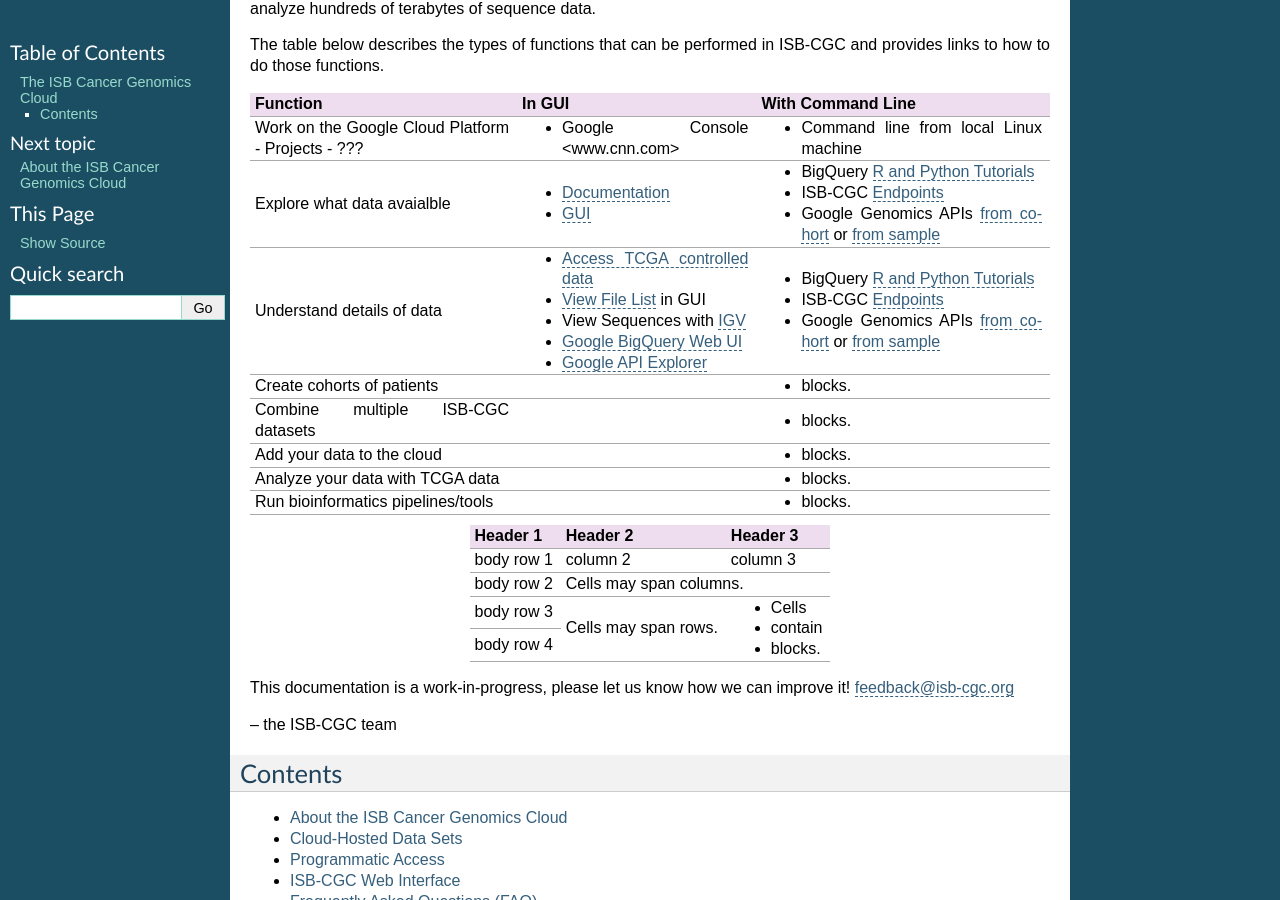
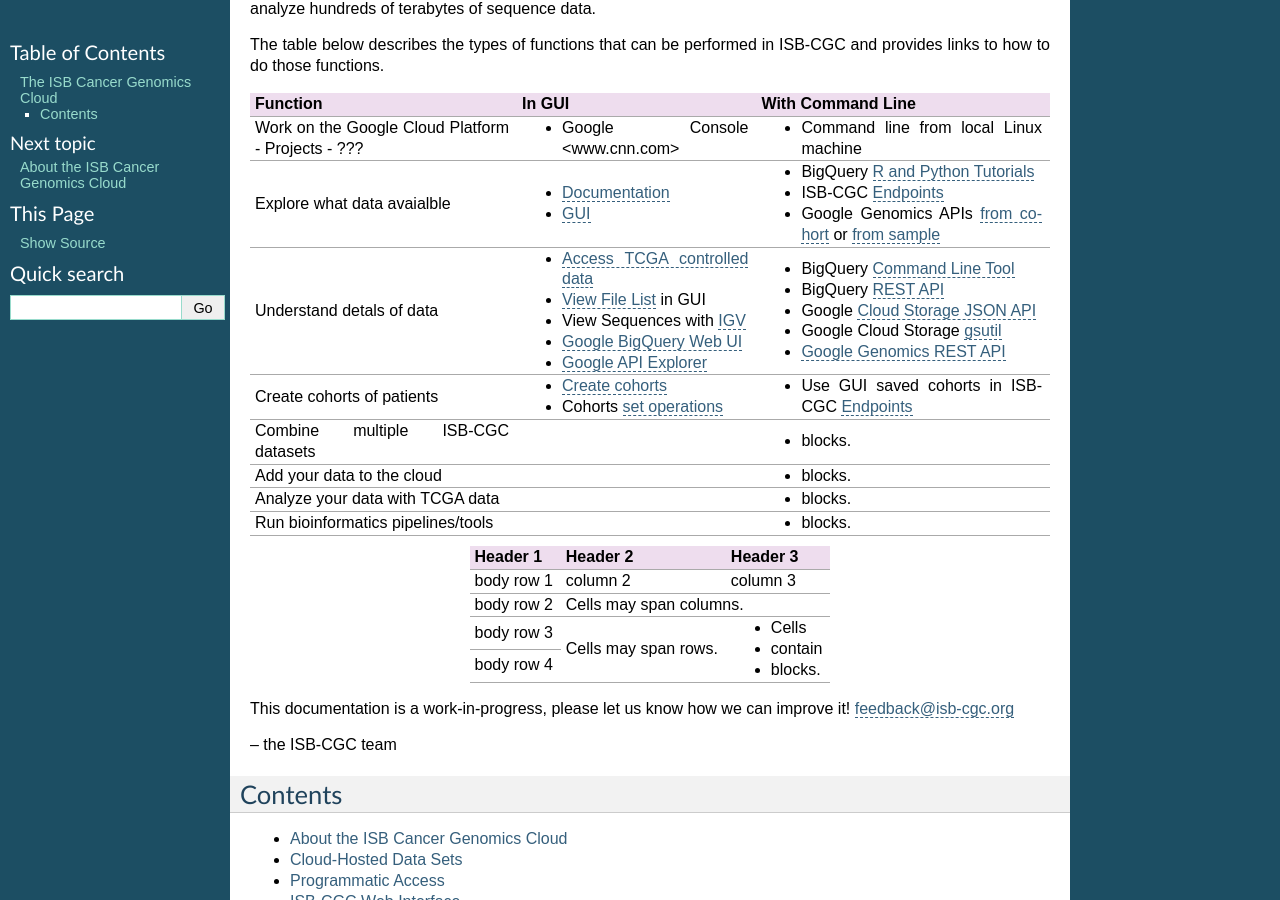
Before and after one commit to isb-cgc/readthedocs, a Sphinx documentation site: the page built from docs/source/index.rst, in a window 1280 px wide and 900 px high, scrolled down 720 px. Built offline with Sphinx 7.4.7, drawn with Linux system fonts in a browser that asks for light colours.

Commit message:
Update index.rst

```diff
--- a/docs/source/index.rst
+++ b/docs/source/index.rst
@@ -37,13 +37,14 @@
 |                                   |- `GUI </webapp/Saved-Cohorts.html>`_                                                                                           |- ISB-CGC `Endpoints </progapi/Programmatic-API.html>`_                                                                                                           |
 |                                   |                                                                                                                                |- Google Genomics APIs `from cohort </progapi/progapi2/google_genomics_from_cohort.html>`_ or `from sample </progapi/progapi2/google_genomics_from_sample.html>`_ |
 +-----------------------------------+--------------------------------------------------------------------------------------------------------------------------------+------------------------------------------------------------------------------------------------------------------------------------------------------------------+
-|Understand details of data         |- `Access TCGA controlled data </webapp/Gaining-Access-To-TCGA-Contolled-Access-Data.html>`_                                    |- BigQuery `R and Python Tutorials </progapi/Tutorials.html>`_                                                                                                    |
-|                                   |- `View File List </webapp/Saved-Cohorts.html?highlight="view file list">`_ in GUI                                              |- ISB-CGC `Endpoints </progapi/Programmatic-API.html>`_                                                                                                           |
-|                                   |- View Sequences with `IGV </webapp/IGV-Browser.html>`_                                                                         |- Google Genomics APIs `from cohort </progapi/progapi2/google_genomics_from_cohort.html>`_ or `from sample </progapi/progapi2/google_genomics_from_sample.html>`_ |
-|                                   |- `Google BigQuery Web UI </progapi/bigqueryGUI/WalkthroughOfGoogleBigQuery.rst>`_                                              |                                                                                                                                                                  |
-|                                   |- `Google API Explorer <https://apis-explorer.appspot.com/apis-explorer/?base=https://api-dot-isb-cgc.appspot.com/_ah/api#p/>`_ |                                                                                                                                                                  |
+|Understand detals of data          |- `Access TCGA controlled data </webapp/Gaining-Access-To-TCGA-Contolled-Access-Data.html>`_                                    |- BigQuery `Command Line Tool <https://cloud.google.com/bigquery/bq-command-line-tool-quickstart>`_                                                               |
+|                                   |- `View File List <search.html?q=view+file+list>`_ in GUI                                                                       |- BigQuery `REST API <https://cloud.google.com/bigquery/bigquery-api-quickstart>`_                                                                                |
+|                                   |- View Sequences with `IGV </webapp/IGV-Browser.html>`_                                                                         |- Google `Cloud Storage JSON API <https://cloud.google.com/storage/docs/json_api/>`_                                                                              |
+|                                   |- `Google BigQuery Web UI </progapi/bigqueryGUI/WalkthroughOfGoogleBigQuery.rst>`_                                              |- Google Cloud Storage `gsutil <https://cloud.google.com/storage/docs/gsutil>`_                                                                                   |
+|                                   |- `Google API Explorer <https://apis-explorer.appspot.com/apis-explorer/?base=https://api-dot-isb-cgc.appspot.com/_ah/api#p/>`_ |- `Google Genomics REST API <https://cloud.google.com/genomics/reference/rest/>`_                                                                                 |
 +-----------------------------------+--------------------------------------------------------------------------------------------------------------------------------+------------------------------------------------------------------------------------------------------------------------------------------------------------------+
-|Create cohorts of patients         |                                                                                                                                |- blocks.                                                                                                                                                         |
+|Create cohorts of patients         |- `Create cohorts </webapp/Saved-Cohorts.html>`_                                                                                |- Use GUI saved cohorts in ISB-CGC `Endpoints </progapi/Programmatic-API.html>`_                                                                                  |
+|                                   |- Cohorts `set operations <search.html?q=set+operations&check_keywords=yes&area=default>`_                                      |                                                                                                                                                                  |
 +-----------------------------------+--------------------------------------------------------------------------------------------------------------------------------+------------------------------------------------------------------------------------------------------------------------------------------------------------------+
 |Combine multiple ISB-CGC datasets  |                                                                                                                                |- blocks.                                                                                                                                                         |
 +-----------------------------------+--------------------------------------------------------------------------------------------------------------------------------+------------------------------------------------------------------------------------------------------------------------------------------------------------------+
```
